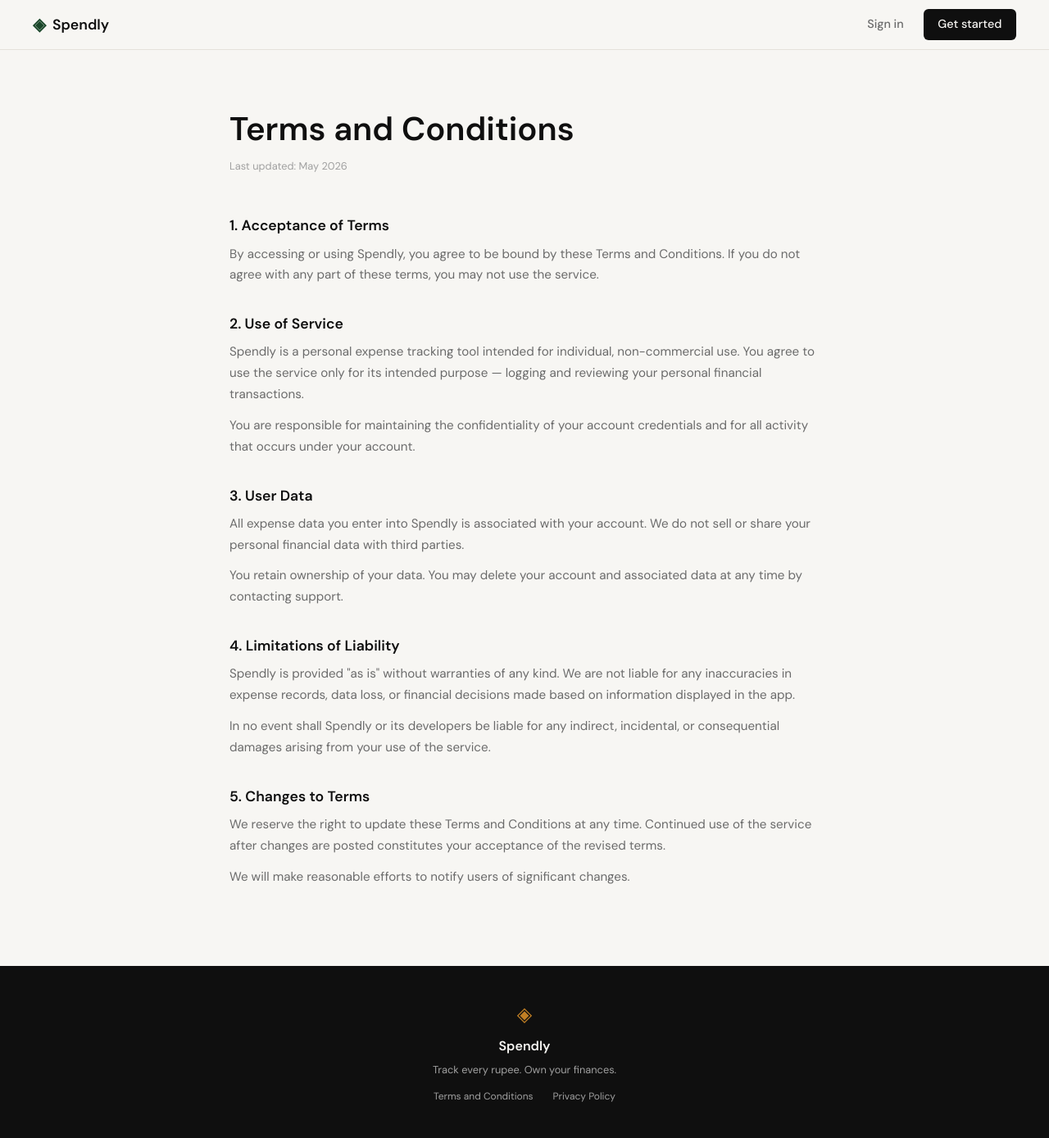
After one commit to satyam-311/Spendly, a Flask app: page /terms in a window 1280 px wide. The commit adds this page. Shown: the whole page at 82% size. Run offline with Flask 3, Linux system fonts and the light colour scheme.

Commit message:
landing: add terms and conditions page and route

```diff
--- a/app.py
+++ b/app.py
@@ -20,6 +20,11 @@ def register():
 @app.route("/login")
 def login():
     return render_template("login.html")
+
+
+@app.route("/terms")
+def terms():
+    return render_template("terms.html")
 
 
 # ------------------------------------------------------------------ #
--- a/static/css/style.css
+++ b/static/css/style.css
@@ -525,6 +525,48 @@ a { color: inherit; text-decoration: none; }
 }
 
 /* ------------------------------------------------------------------ */
+/* Legal pages (Terms, Privacy)                                        */
+/* ------------------------------------------------------------------ */
+
+.legal-page {
+    padding: 4rem 2rem;
+}
+
+.legal-inner {
+    max-width: 720px;
+    margin: 0 auto;
+}
+
+.legal-title {
+    font-family: var(--serif);
+    font-size: 2.5rem;
+    margin-bottom: 0.25rem;
+}
+
+.legal-meta {
+    font-size: 0.8rem;
+    color: var(--ink-faint);
+    margin-bottom: 3rem;
+}
+
+.legal-section {
+    margin-bottom: 2rem;
+}
+
+.legal-section h2 {
+    font-size: 1.1rem;
+    font-weight: 600;
+    margin-bottom: 0.5rem;
+}
+
+.legal-section p {
+    font-size: 0.95rem;
+    color: var(--ink-muted);
+    line-height: 1.7;
+    margin-bottom: 0.75rem;
+}
+
+/* ------------------------------------------------------------------ */
 /* Responsive                                                          */
 /* ------------------------------------------------------------------ */
 
--- a/templates/base.html
+++ b/templates/base.html
@@ -35,7 +35,7 @@
             <span class="footer-name">Spendly</span>
             <p class="footer-copy">Track every rupee. Own your finances.</p>
             <div class="footer-links">
-                <a href="#">Terms and Conditions</a>
+                <a href="{{ url_for('terms') }}">Terms and Conditions</a>
                 <a href="#">Privacy Policy</a>
             </div>
         </div>
--- /dev/null
+++ b/templates/terms.html
@@ -0,0 +1,43 @@
+{% extends "base.html" %}
+
+{% block title %}Terms and Conditions — Spendly{% endblock %}
+
+{% block content %}
+
+<section class="legal-page">
+    <div class="legal-inner">
+        <h1 class="legal-title">Terms and Conditions</h1>
+        <p class="legal-meta">Last updated: May 2026</p>
+
+        <div class="legal-section">
+            <h2>1. Acceptance of Terms</h2>
+            <p>By accessing or using Spendly, you agree to be bound by these Terms and Conditions. If you do not agree with any part of these terms, you may not use the service.</p>
+        </div>
+
+        <div class="legal-section">
+            <h2>2. Use of Service</h2>
+            <p>Spendly is a personal expense tracking tool intended for individual, non-commercial use. You agree to use the service only for its intended purpose — logging and reviewing your personal financial transactions.</p>
+            <p>You are responsible for maintaining the confidentiality of your account credentials and for all activity that occurs under your account.</p>
+        </div>
+
+        <div class="legal-section">
+            <h2>3. User Data</h2>
+            <p>All expense data you enter into Spendly is associated with your account. We do not sell or share your personal financial data with third parties.</p>
+            <p>You retain ownership of your data. You may delete your account and associated data at any time by contacting support.</p>
+        </div>
+
+        <div class="legal-section">
+            <h2>4. Limitations of Liability</h2>
+            <p>Spendly is provided "as is" without warranties of any kind. We are not liable for any inaccuracies in expense records, data loss, or financial decisions made based on information displayed in the app.</p>
+            <p>In no event shall Spendly or its developers be liable for any indirect, incidental, or consequential damages arising from your use of the service.</p>
+        </div>
+
+        <div class="legal-section">
+            <h2>5. Changes to Terms</h2>
+            <p>We reserve the right to update these Terms and Conditions at any time. Continued use of the service after changes are posted constitutes your acceptance of the revised terms.</p>
+            <p>We will make reasonable efforts to notify users of significant changes.</p>
+        </div>
+    </div>
+</section>
+
+{% endblock %}
```
